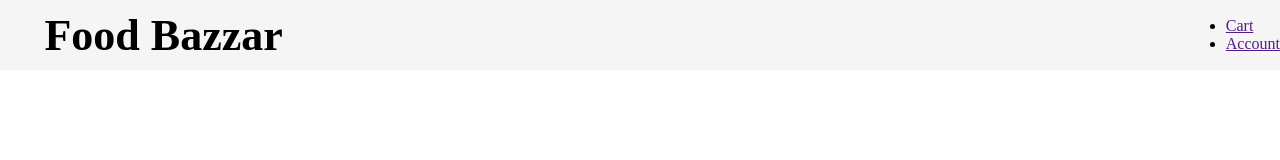
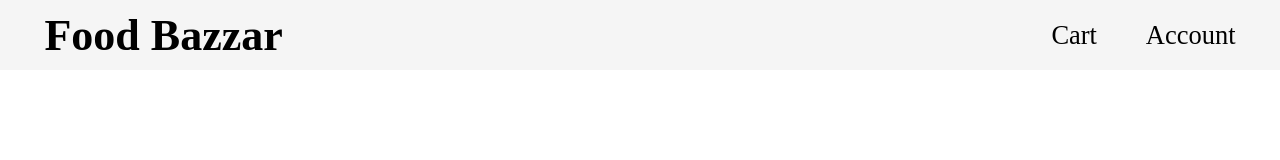
Before and after one commit to dipayandas600/Food-Bazzar, a plain HTML site: page index.html in a window 1280 px wide. Drawn offline with Linux system fonts and the light colour scheme.

Commit message:
some changes in style.css file

```diff
--- a/css/style.css
+++ b/css/style.css
@@ -25,3 +25,21 @@
     font-size: 44px;
     margin-left: 44.48px;
 }
+
+.navber-section nav .navber-1 .navber-1-link ul{
+    display: flex;
+    margin-right: 44.48px;
+    gap: 48.88px;
+}
+
+.navber-section nav .navber-1 .navber-1-link ul li{
+    list-style: none;
+}
+
+.navber-section nav .navber-1 .navber-1-link ul li a{
+    text-decoration: none;
+    color: black;
+    font-size: 26.48px;
+}
+
+/* ---- NAVBER-1-COMPLETE ---- */
```
